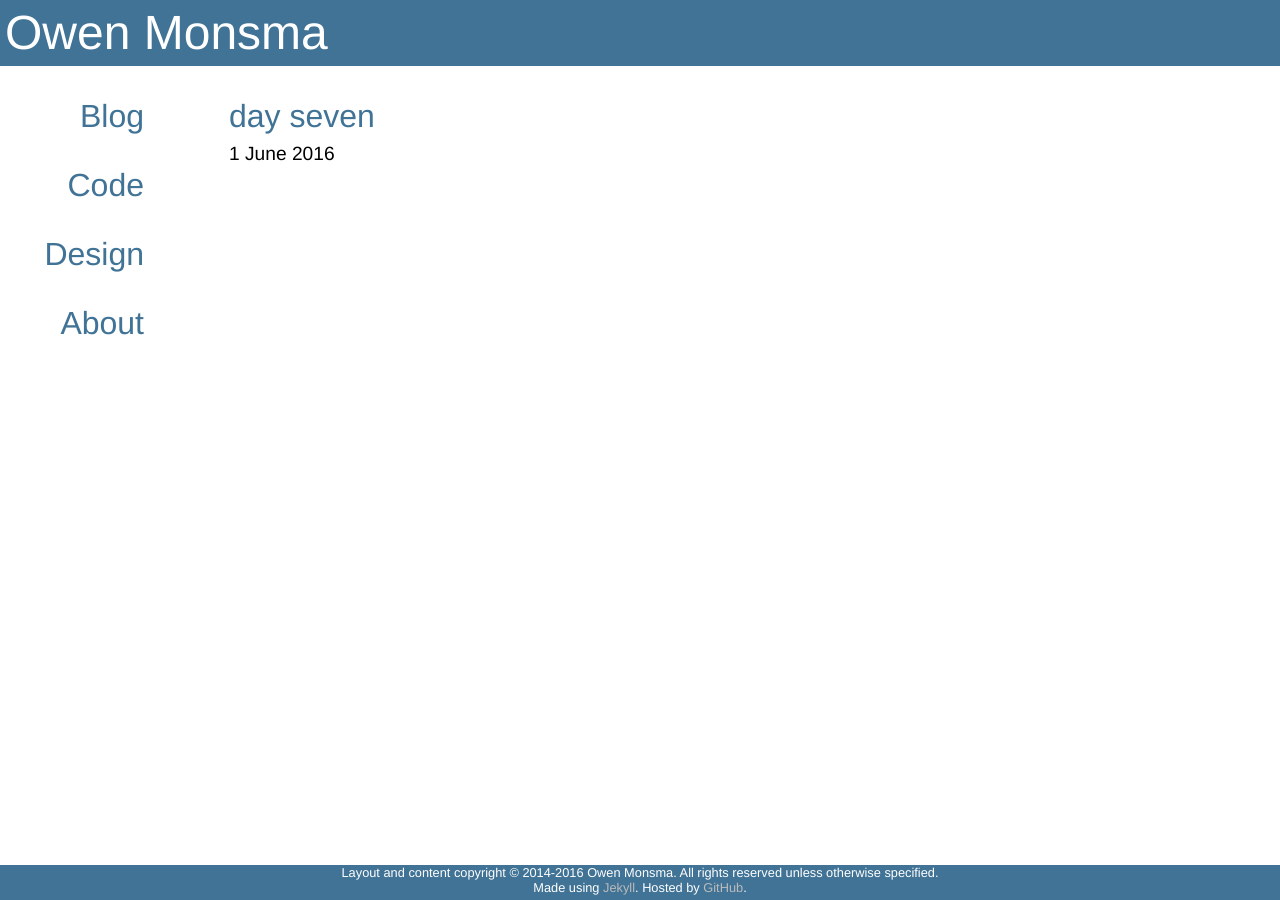
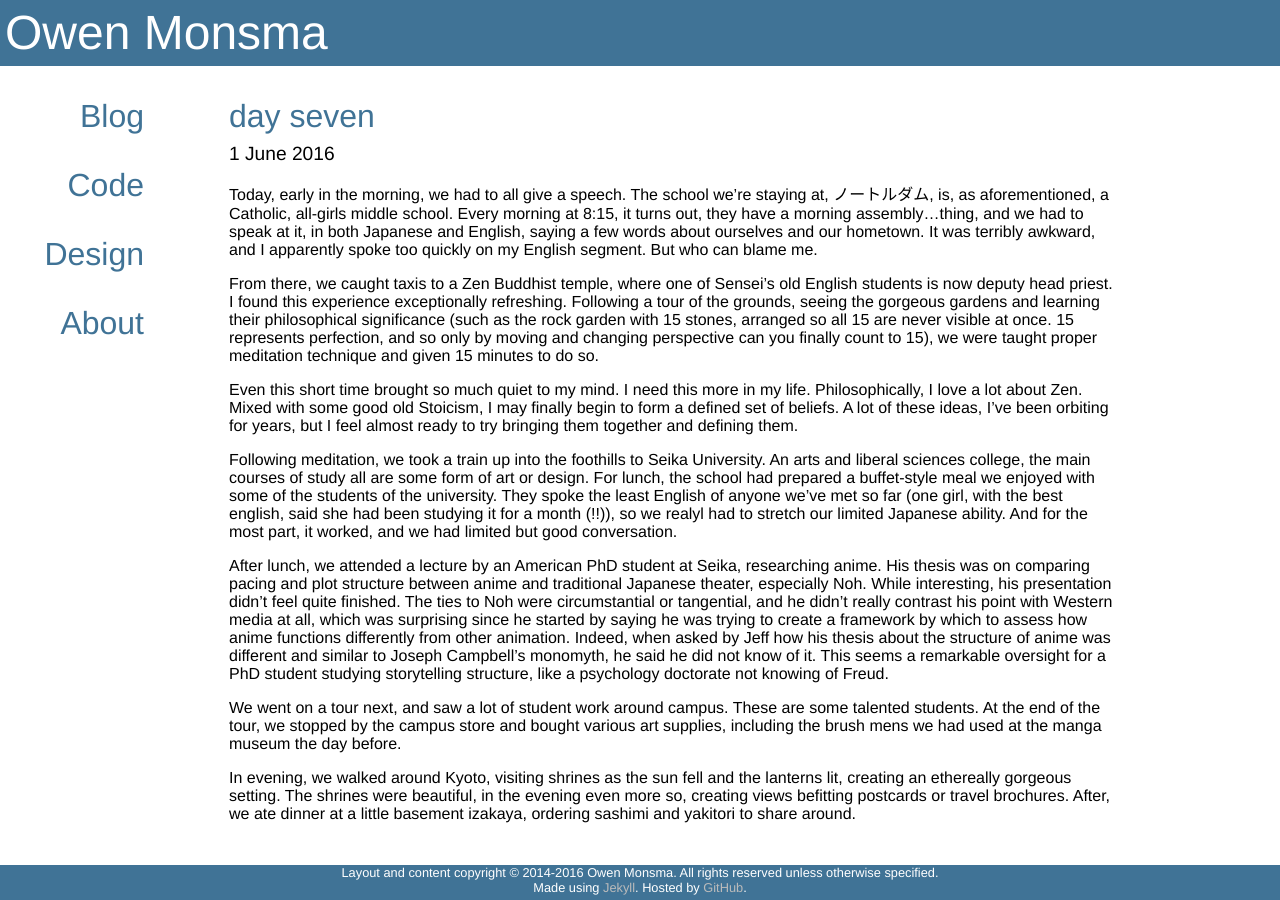
Before and after one commit to darkfire613/darkfire613.github.io, a Jekyll site: the page built from _japanposts/2016-06-01-day-7.md, in a window 1280 px wide. Built offline with Jekyll 4.4.1, drawn with Linux system fonts in a browser that asks for light colours.

Commit message:
day seven

```diff
--- a/_japanposts/2016-06-01-day-7.md
+++ b/_japanposts/2016-06-01-day-7.md
@@ -2,3 +2,16 @@
 layout: post
 title: day seven
 ---
+Today, early in the morning, we had to all give a speech. The school we're staying at, ノートルダム, is, as aforementioned, a Catholic, all-girls middle school. Every morning at 8:15, it turns out, they have a morning assembly...thing, and we had to speak at it, in both Japanese and English, saying a few words about ourselves and our hometown. It was terribly awkward, and I apparently spoke too quickly on my English segment. But who can blame me.
+
+From there, we caught taxis to a Zen Buddhist temple, where one of Sensei's old English students is now deputy head priest. I found this experience exceptionally refreshing. Following a tour of the grounds, seeing the gorgeous gardens and learning their philosophical significance (such as the rock garden with 15 stones, arranged so all 15 are never visible at once. 15 represents perfection, and so only by moving and changing perspective can you finally count to 15), we were taught proper meditation technique and given 15 minutes to do so.
+
+Even this short time brought so much quiet to my mind. I need this more in my life. Philosophically, I love a lot about Zen. Mixed with some good old Stoicism, I may finally begin to form a defined set of beliefs. A lot of these ideas, I've been orbiting for years, but I feel almost ready to try bringing them together and defining them.
+
+Following meditation, we took a train up into the foothills to Seika University. An arts and liberal sciences college, the main courses of study all are some form of art or design. For lunch, the school had prepared a buffet-style meal we enjoyed with some of the students of the university. They spoke the least English of anyone we've met so far (one girl, with the best english, said she had been studying it for a month (!!)), so we realyl had to stretch our limited Japanese ability. And for the most part, it worked, and we had limited but good conversation.
+
+After lunch, we attended a lecture by an American PhD student at Seika, researching anime. His thesis was on comparing pacing and plot structure between anime and traditional Japanese theater, especially Noh. While interesting, his presentation didn't feel quite finished. The ties to Noh were circumstantial or tangential, and he didn't really contrast his point with Western media at all, which was surprising since he started by saying he was trying to create a framework by which to assess how anime functions differently from other animation. Indeed, when asked by Jeff how his thesis about the structure of anime was different and similar to Joseph Campbell's monomyth, he said he did not know of it. This seems a remarkable oversight for a PhD student studying storytelling structure, like a psychology doctorate not knowing of Freud.
+
+We went on a tour next, and saw a lot of student work around campus. These are some talented students. At the end of the tour, we stopped by the campus store and bought various art supplies, including the brush mens we had used at the manga museum the day before.
+
+In evening, we walked around Kyoto, visiting shrines as the sun fell and the lanterns lit, creating an ethereally gorgeous setting. The shrines were beautiful, in the evening even more so, creating views befitting postcards or travel brochures. After, we ate dinner at a little basement izakaya, ordering sashimi and yakitori to share around.
```
